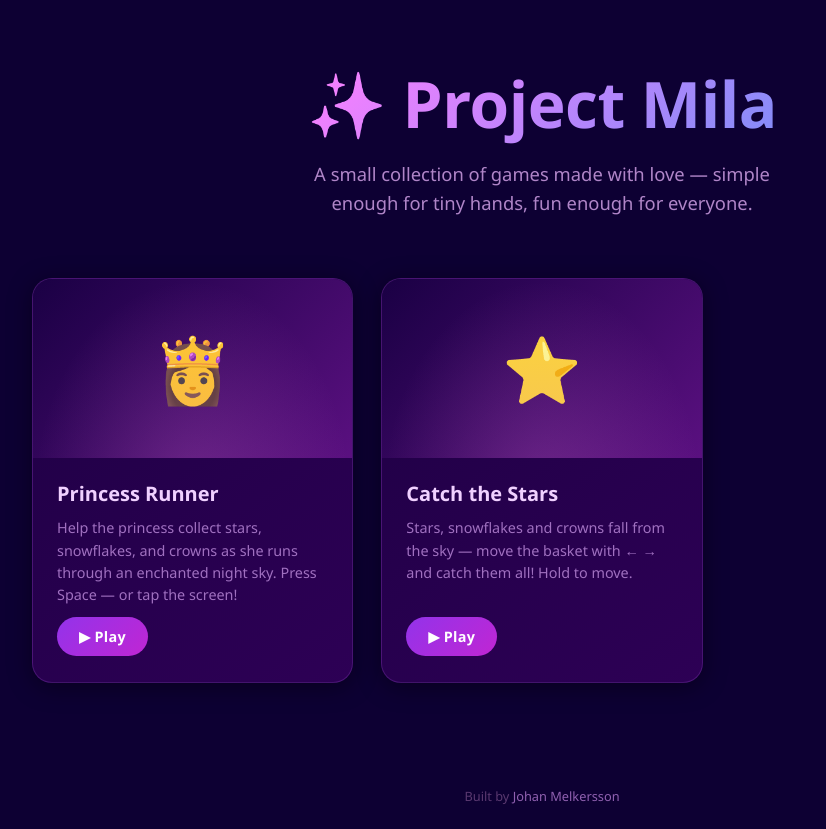
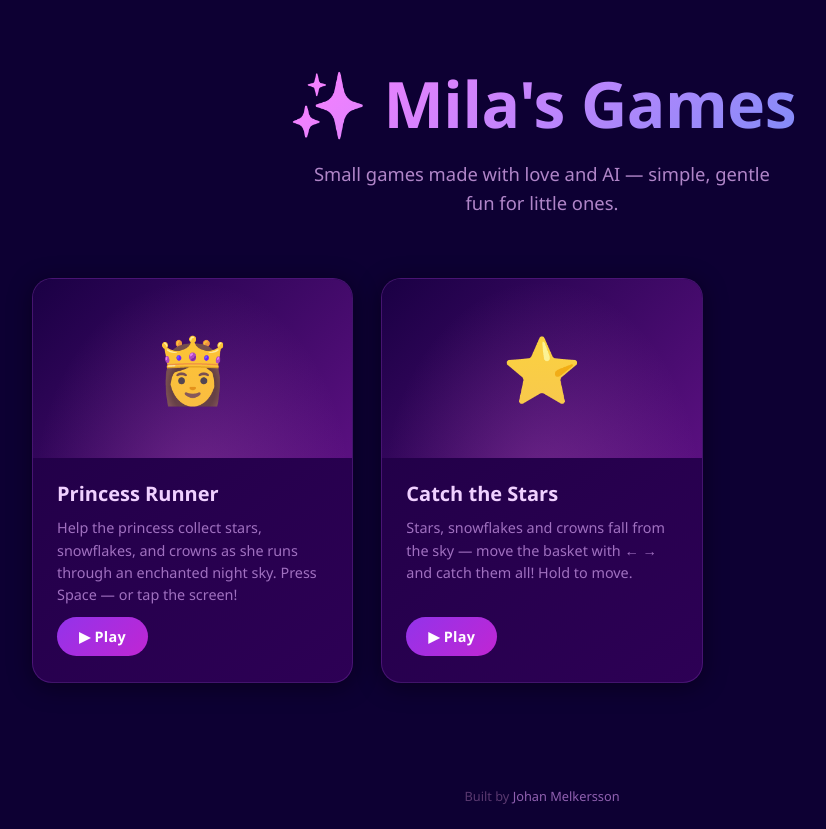
Before and after one commit to johanmelkersson/ProjectMila, a plain HTML site: page index.html in a window 1280 px wide. Shown: the whole page, without its empty margins (98-924 px from the left). Drawn offline with Linux system fonts and the light colour scheme.

Commit message:
Milas Games

```diff
--- a/index.html
+++ b/index.html
@@ -3,7 +3,7 @@
 <head>
   <meta charset="UTF-8">
   <meta name="viewport" content="width=device-width, initial-scale=1">
-  <title>Project Mila</title>
+  <title>Mila's Games</title>
   <style>
     * { margin: 0; padding: 0; box-sizing: border-box; }
 
@@ -138,8 +138,8 @@
 <body>
 
 <header>
-  <h1>✨ Project Mila</h1>
-  <p>A small collection of games made with love — simple enough for tiny hands, fun enough for everyone.</p>
+  <h1>✨ Mila's Games</h1>
+  <p>Small games made with love and AI — simple, gentle fun for little ones.</p>
 </header>
 
 <main class="grid">
```
Also changed, not shown: CatchTheStars/index.html (+1 -1 lines), PrincessRunner/index.html (+1 -1 lines).
